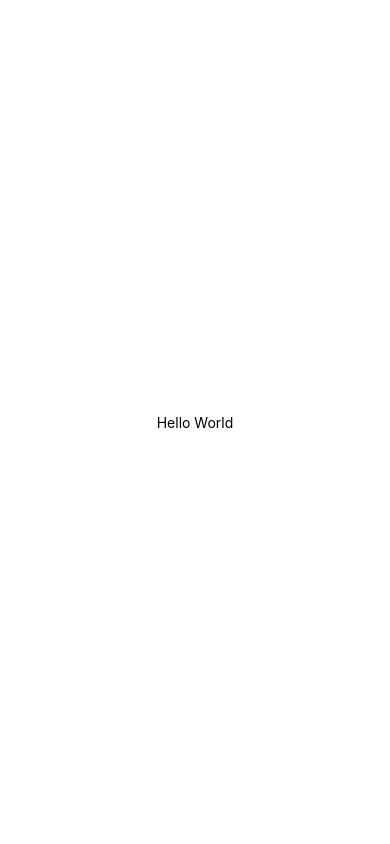
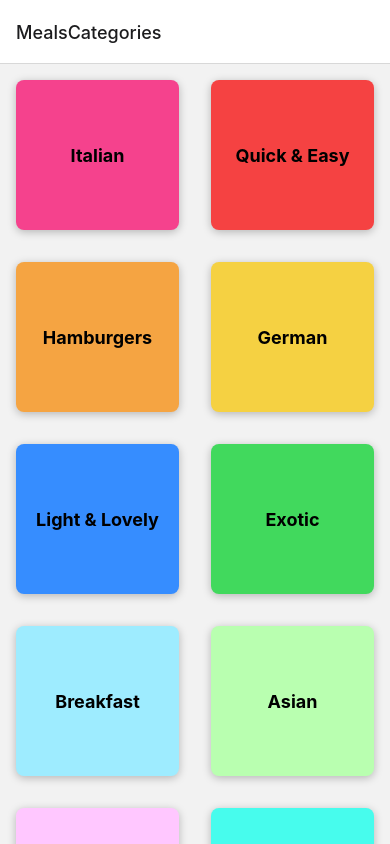
Before and after one commit to Merenylmz/MealsApplication, a React Native app: screen /MealsCategories in a window 390 px wide. Built offline with nearby package versions, Linux system fonts and the light colour scheme.

Commit message:
Processing

```diff
--- a/App.js
+++ b/App.js
@@ -1,20 +1,30 @@
 import { StatusBar } from 'expo-status-bar';
 import { StyleSheet, Text, View } from 'react-native';
+import CategoriesScreen from './screens/CategoriesScreen';
+import { NavigationContainer } from '@react-navigation/native';
+import {createNativeStackNavigator} from '@react-navigation/native-stack'
+import MealsOverview from './screens/MealsOverview';
 
+const Stack = createNativeStackNavigator();
 export default function App() {
   return (
-    <View style={styles.container}>
-      <Text>Hello World</Text>
-      <StatusBar style="auto" />
-    </View>
+    <>
+      <NavigationContainer>
+        <Stack.Navigator initialRouteName="MealsCategories">
+          <Stack.Screen name='MealsCategories' component={CategoriesScreen}/>
+          <Stack.Screen name='MealsOverview' component={MealsOverview}/>
+        </Stack.Navigator>
+      </NavigationContainer>
+      <StatusBar style='dark'/>
+    </>
   );
 }
 
-const styles = StyleSheet.create({
-  container: {
-    flex: 1,
-    backgroundColor: '#fff',
-    alignItems: 'center',
-    justifyContent: 'center',
-  },
-});
+// const styles = StyleSheet.create({
+//   container: {
+//     flex: 1,
+//     backgroundColor: '#fff',
+//     alignItems: 'center',
+//     justifyContent: 'center',
+//   },
+// });
--- a/app.json
+++ b/app.json
@@ -6,6 +6,7 @@
     "orientation": "portrait",
     "icon": "./assets/icon.png",
     "userInterfaceStyle": "light",
+    "backgroundColor": "#24180f",
     "splash": {
       "image": "./assets/splash.png",
       "resizeMode": "contain",
--- /dev/null
+++ b/components/CategoryGridTile.js
@@ -0,0 +1,44 @@
+import { Platform, Pressable, StyleSheet, Text, View } from "react-native";
+import React from "react";
+
+const CategoryGridTile = ({item, style, onPress}) => {
+  return (
+    <View style={[styles.gridItem, style]}>
+        <Pressable style={{flex: 1}} android_ripple={{color: "#cccccc"}} onPress={onPress}>
+            <View style={styles.innerContainer}>
+                <Text style={styles.title}>{item}</Text>
+            </View>
+        </Pressable>
+    </View>
+  );
+};
+
+export default CategoryGridTile;
+
+const styles = StyleSheet.create({
+    gridItem: {
+        flex: 1,
+        margin: 16,
+        height: 150,
+        borderRadius: 8,
+        elevation: 4,
+        // backgroundColor: "white",
+        shadowColor: "black",
+        shadowOffset: {width: 0, height:2},
+        shadowOpacity: .25,
+        shadowRadius: 8,
+        overflow: Platform.OS === "android" ? "hidden" : null
+    },
+    innerContainer: {
+        flex: 1,
+        alignItems: "center",
+        justifyContent: "center",
+        padding: 16,
+        borderRadius: 8,
+    },
+    title:{
+        fontWeight: "bold",
+        fontSize: 18
+    }
+
+});
--- /dev/null
+++ b/components/MealItem.js
@@ -0,0 +1,57 @@
+import { Image, Pressable, StyleSheet, Text, View } from "react-native";
+import React from "react";
+
+const MealItem = ({item}) => {
+  return (
+    <View style={styles.mealContainer}>
+        <Pressable android_ripple={{color: "#ccc"}}>
+            <View>
+                <Image source={{uri: item.imageUrl}} style={styles.image}/>
+                <Text style={styles.titleText}>{item.title}</Text>
+            </View>
+            <View style={styles.detailsContainer}>
+                <Text style={styles.detailText}>{item.duration}m</Text>
+                <Text style={styles.detailText}>{item.complexity}</Text>
+                <Text style={styles.detailText}>{item.affordability}</Text>
+            </View>
+        </Pressable>
+    </View>
+  );
+};
+
+export default MealItem;
+
+const styles = StyleSheet.create({
+    mealContainer: {
+        backgroundColor: "#fff",
+        // padding: 12,
+        margin: 6,
+        borderRadius: 8,
+        elevation: 4,
+        shadowColor: "black",
+        shadowOffset: {width: 0, height: 4},
+        shadowOpacity: .25,
+        shadowRadius: 8,
+        overflow: "hidden"
+    },
+    titleText:{
+        fontSize: 24,
+        fontWeight: "bold",
+        textAlign: "center",
+        marginVertical: 8
+    },
+    image:{
+        width: "100%",
+        height: 200,
+        borderRadius: 8
+    },
+    detailsContainer: {
+        padding: 8,
+        flexDirection: "row",
+        justifyContent: "space-evenly",
+    },
+    detailText: {
+        fontSize: 18
+    }
+
+});
--- a/package.json
+++ b/package.json
@@ -9,10 +9,14 @@
     "web": "expo start --web"
   },
   "dependencies": {
+    "@react-navigation/native": "^6.1.18",
+    "@react-navigation/native-stack": "^6.11.0",
     "expo": "~51.0.26",
     "expo-status-bar": "~1.12.1",
     "react": "18.2.0",
-    "react-native": "0.74.5"
+    "react-native": "0.74.5",
+    "react-native-safe-area-context": "4.10.5",
+    "react-native-screens": "3.31.1"
   },
   "devDependencies": {
     "@babel/core": "^7.20.0"
--- /dev/null
+++ b/screens/CategoriesScreen.js
@@ -0,0 +1,33 @@
+import { FlatList, StyleSheet, Text, View } from "react-native";
+import React from "react";
+import { CATEGORIES } from "../data/dummy-data";
+import CategoryGridTile from "../components/CategoryGridTile";
+
+const CategoriesScreen = ({navigation}) => {
+  const CategoryRenderItem = (itemData) => {
+    const pressHandler = () => {
+        return navigation.navigate("MealsOverview", {
+            categoryId: itemData.item.id
+        });
+    };
+    return (
+      <CategoryGridTile
+        item={itemData.item.title}
+        style={{ backgroundColor: itemData.item.color }}
+        onPress={pressHandler}
+      />
+    );
+  };
+  return (
+    <FlatList
+      data={CATEGORIES}
+      renderItem={CategoryRenderItem}
+      keyExtractor={(item) => item.id}
+      numColumns={2}
+    />
+  );
+};
+
+export default CategoriesScreen;
+
+const styles = StyleSheet.create({});
--- /dev/null
+++ b/screens/MealsOverview.js
@@ -0,0 +1,29 @@
+import { FlatList, StyleSheet, Text, View } from "react-native";
+import React from "react";
+import { MEALS } from "../data/dummy-data";
+import MealItem from "../components/MealItem";
+
+const MealsOverview = ({route}) => {
+    const catId = route.params.categoryId;
+
+    const displayedMeals = MEALS.filter((mealItem)=>{
+        return mealItem.categoryIds.indexOf(catId);
+    })
+
+    const renderMealItem = (itemData) =>{
+        return <MealItem item={itemData.item}/>
+    }
+    return (
+        <View>
+            <FlatList
+                data={displayedMeals}
+                keyExractor={(item)=>item.id}
+                renderItem={renderMealItem}
+            />
+        </View>
+    );
+};
+
+export default MealsOverview;
+
+const styles = StyleSheet.create({});
```
Also changed, not shown: 1 other file (tests, documents, lock files or other folders).
